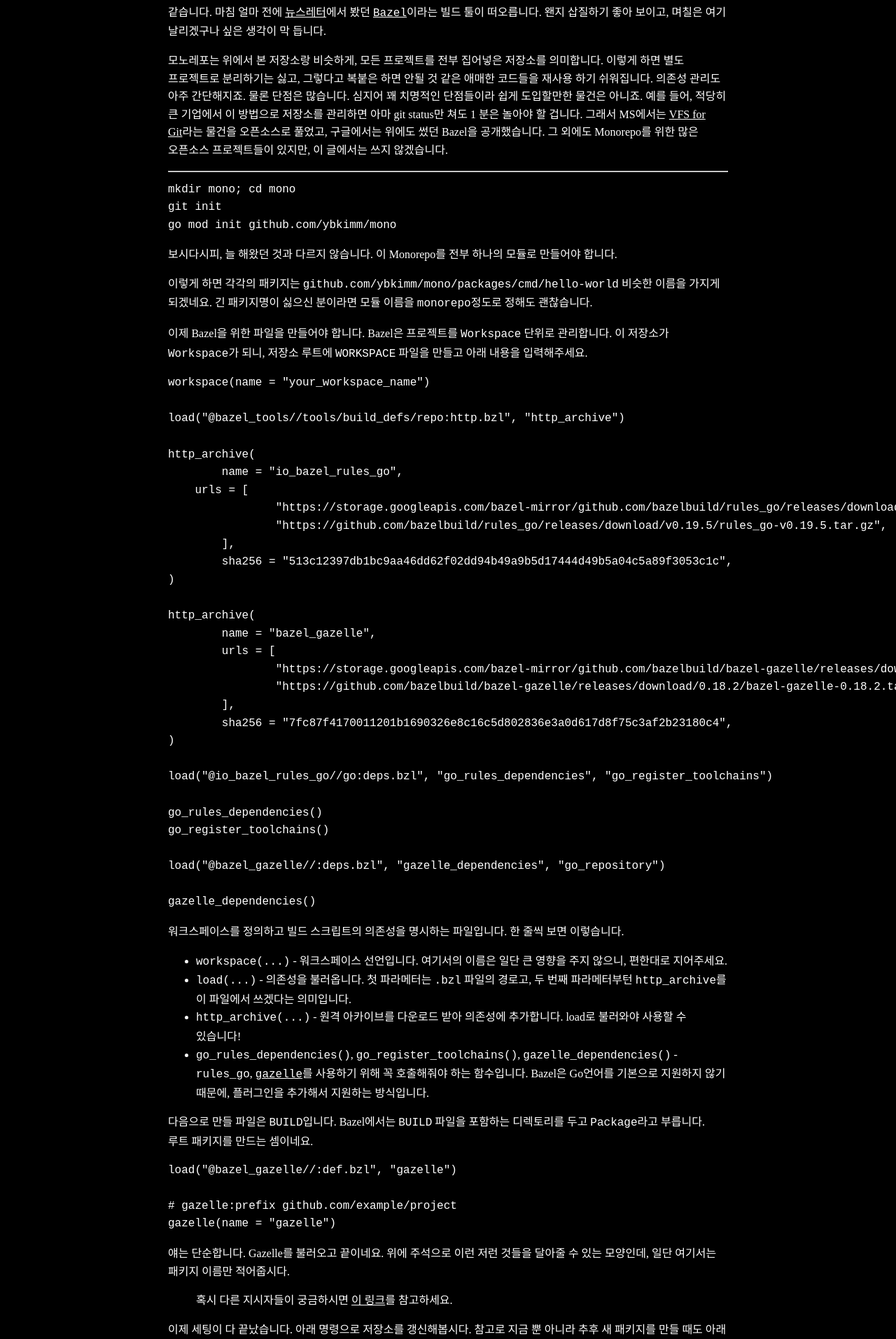
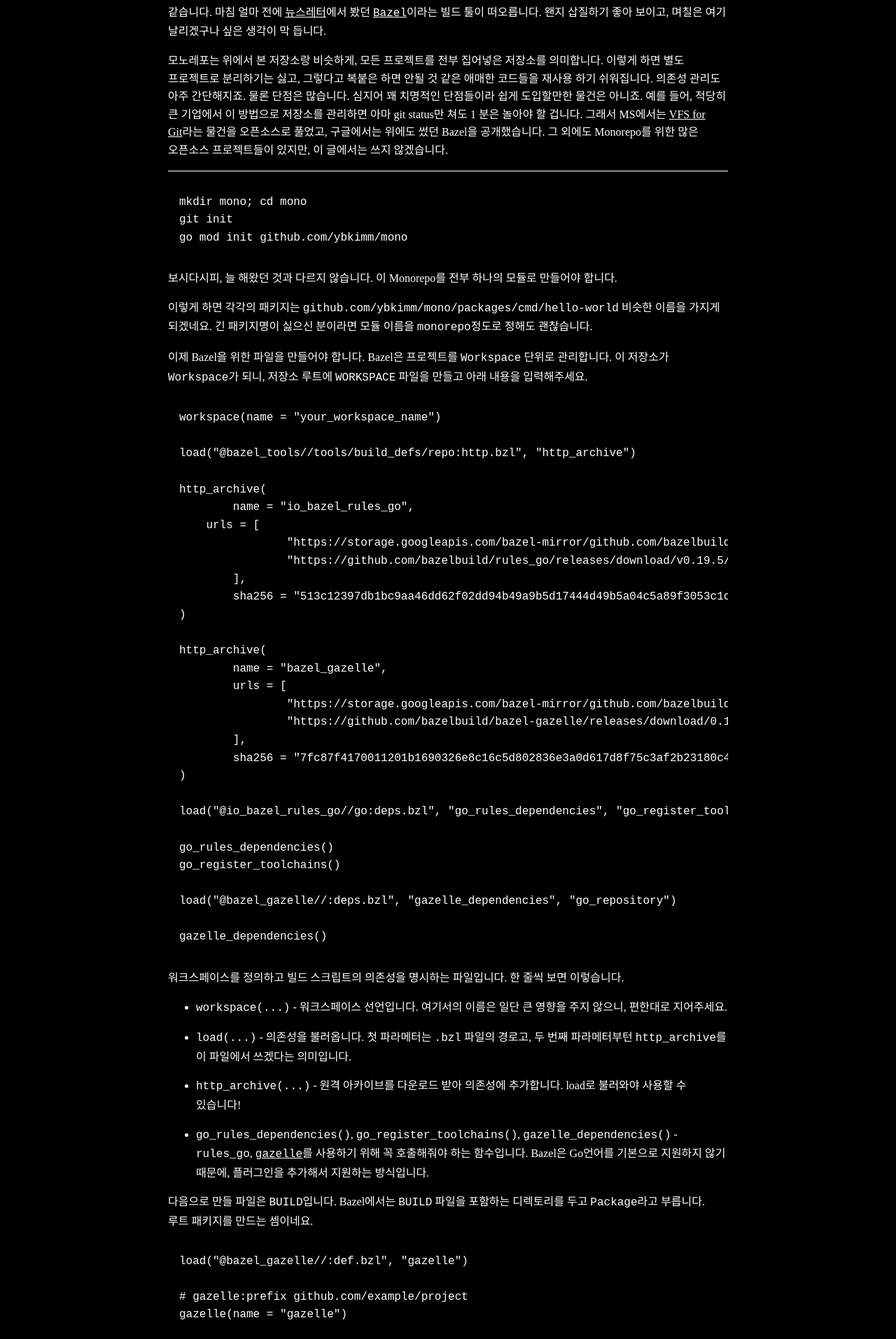
Before and after one commit to ybkimm/ybkimm.github.io, a Jekyll site: the page built from _posts/2019-11-23-create-a-monorepo-with-go-and-bazel.md, in a window 1280 px wide. Shown: the part 416-2330 px from the top of the page at 70% size. Built offline with Jekyll 4.4.1, drawn with Linux system fonts in a browser that asks for light colours.

Commit message:
more styles

```diff
--- a/css/style.css
+++ b/css/style.css
@@ -64,11 +64,27 @@ a {
     color: #FFF;
 }
 
-code {
-    font-size: 1rem;
+hr {
+    border: 0;
+    height: 1px;
+    background: #FFF;
 }
 
 small {
     font-size: .75em;
     opacity: .5;
 }
+
+ul li {
+    margin-bottom: 1rem;
+}
+
+code {
+    font-size: 1rem;
+}
+
+pre {
+    padding: 1rem;
+    margin: 1rem 0;
+    overflow: auto;
+}
```
